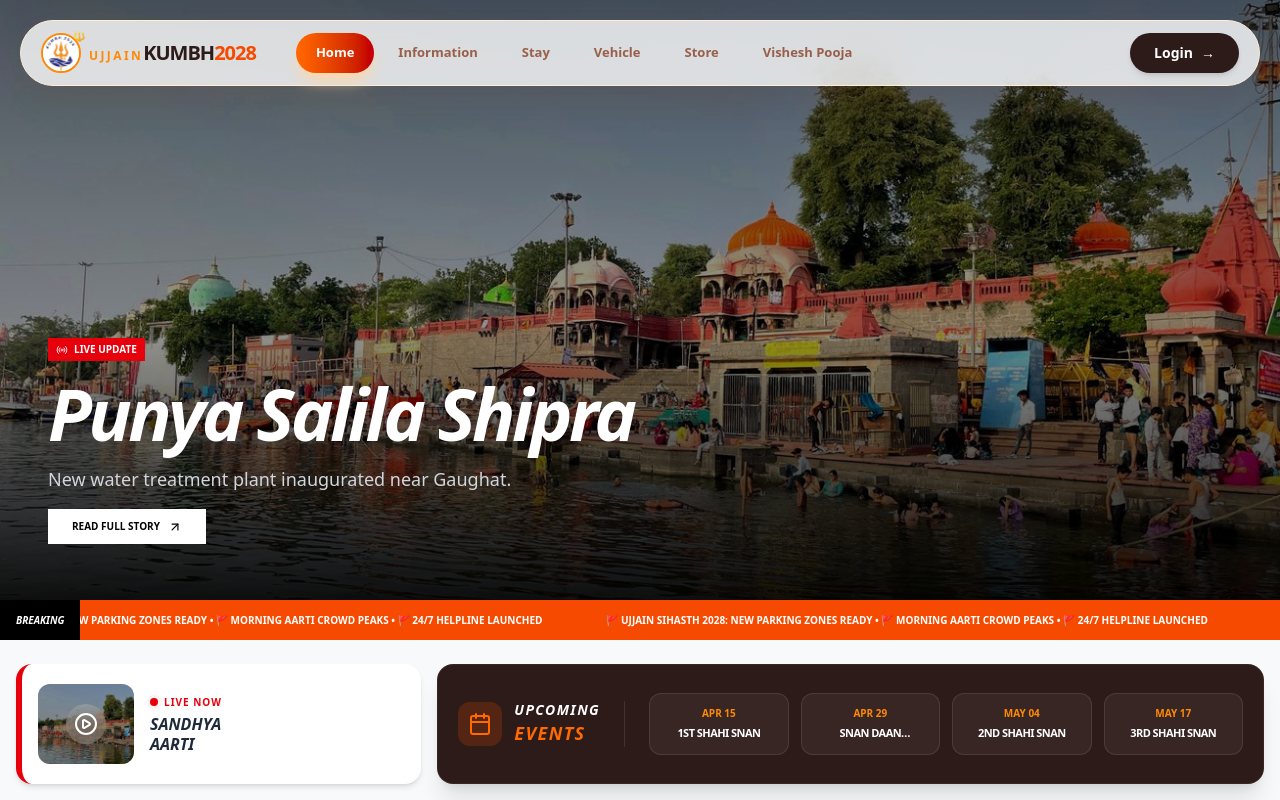
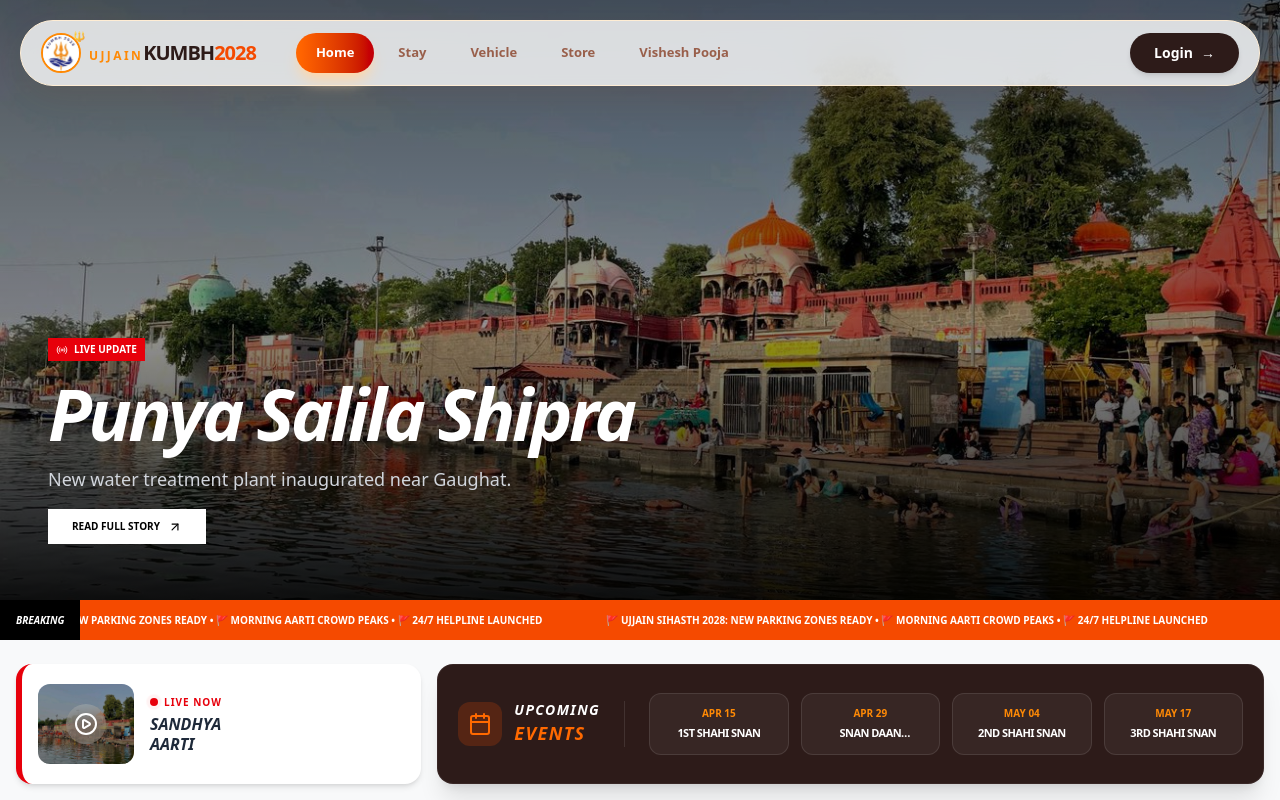
Before and after one commit to ashishharode-coder/kumbh2028, a Next.js app: page / in a window 1280 px wide. Shown: the top 800 px of the page. Built offline with nearby package versions, Linux system fonts and the light colour scheme.

Commit message:
fix logo path

```diff
--- a/src/app/user/layout/Navbar.jsx
+++ b/src/app/user/layout/Navbar.jsx
@@ -1,9 +1,9 @@
 'use client';
 
 import React, { useState } from 'react';
-import Link from 'next/link'; // Vite ke 'Link' ki jagah
-import Image from 'next/image'; // 'img' tag ki jagah optimization ke liye
-import { usePathname } from 'next/navigation'; // 'useLocation' ki jagah Next.js hook
+import Link from 'next/link';
+import Image from 'next/image';
+import { usePathname } from 'next/navigation';
 import { motion, AnimatePresence } from 'framer-motion';
 import logo from '../../../../public/logo.jpeg';
 
@@ -13,7 +13,6 @@ const Navbar = () => {
 
     const navLinks = [
         { name: 'Home', href: '/' },
-        { name: 'Information', href: '/information' },
         { name: 'Stay', href: '/stay' },
         { name: 'Vehicle', href: '/vehicle' },
         { name: 'Store', href: '/store' },
```
